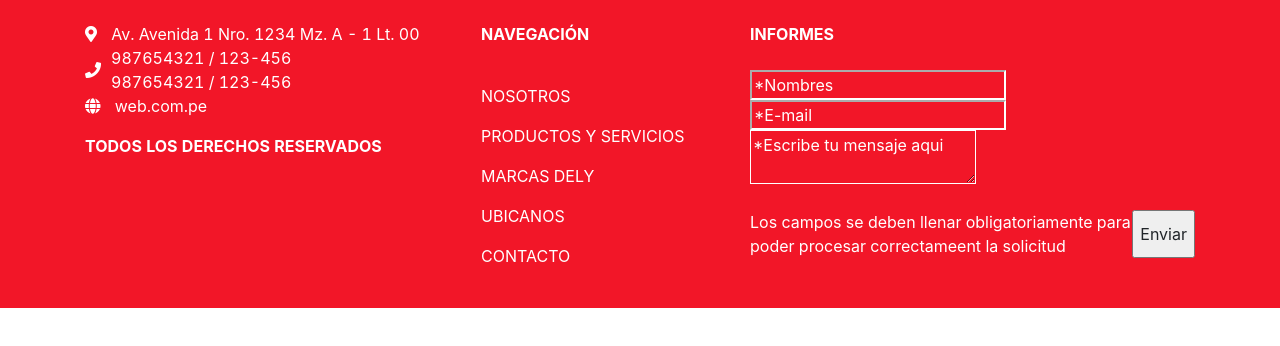
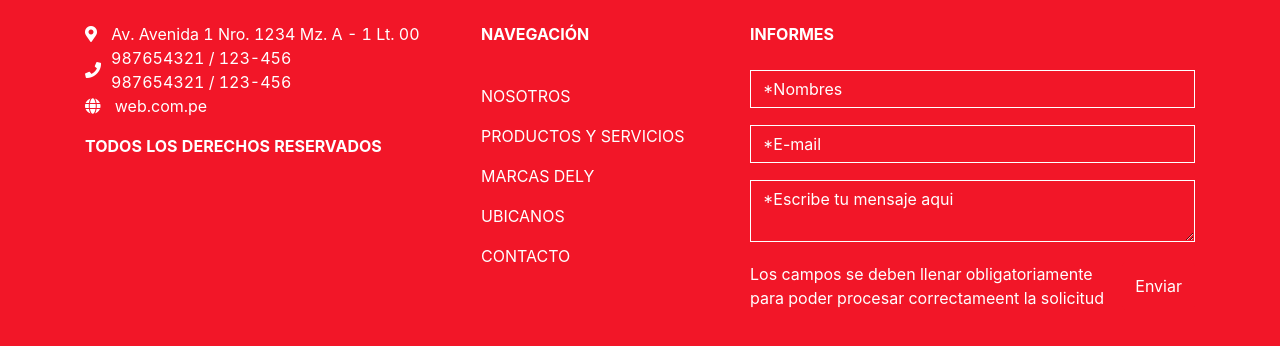
Before and after one commit to christianquispe/dely-landing-page, a React app: page / in a window 1280 px wide. Shown: the part 4226-4572 px from the top of the page. Before the commit the page ends 4534 px from the top, so only its background shows below. Built offline with nearby package versions, Linux system fonts and the light colour scheme; a web font is replaced by a local one.

Commit message:
fix: implement proper styles to contact form (#37)

```diff
--- a/src/components/Footer/FormContact.tsx
+++ b/src/components/Footer/FormContact.tsx
@@ -1,14 +1,13 @@
+import {
+  SERVICE_ID,
+  SUBJECT_MAIL,
+  TEMPLATE_ID,
+  TO_EMAIL,
+  TO_NAME,
+  USER_ID
+} from "@config/constants";
+import emailjs from "emailjs-com";
 import React, { useState } from "react";
-import { Button, Form } from "react-bootstrap";
-import emailjs from "emailjs-com";
-import {
-  TO_EMAIL,
-  SUBJECT_MAIL,
-  SERVICE_ID,
-  TEMPLATE_ID,
-  USER_ID,
-  TO_NAME,
-} from "@config/constants";
 
 export const FormContact: React.FC = () => {
   const [values, setValues] = useState({ name: "", email: "", message: "" });
@@ -44,13 +43,14 @@ export const FormContact: React.FC = () => {
 
   return (
     <form id="contact-form" className="contact-form" onSubmit={handleSubmit}>
+      <div className="form-group">
         <input
           type="text"
           required={true}
           name="name"
           placeholder="*Nombres"
           onChange={handleInputChange}
-        className="Form_input"
+          className="Form_input form-control"
         />
         <input
           type="email"
@@ -58,13 +58,13 @@ export const FormContact: React.FC = () => {
           required={true}
           placeholder="*E-mail"
           onChange={handleInputChange}
-        className="Form_input"
+          className="Form_input form-control"
         />
         <textarea
           name="message"
           placeholder="*Escribe tu mensaje aqui"
           onChange={handleInputChange}
-        className="Form_input"
+          className="Form_input form-control"
         />
         <div style={{ padding: "20px 0" }} className="d-flex flex-nowrap">
           <span className="text-white">
@@ -72,7 +72,8 @@ export const FormContact: React.FC = () => {
             correctameent la solicitud
           </span>
           {/* <Button type="submit">Enviar</Button> */}
-        <input type="submit" value="Enviar" />
+          <input type="submit" value="Enviar" className="btn btn-primary" />
+        </div>
       </div>
     </form>
   );
--- a/src/components/Footer/styles.scss
+++ b/src/components/Footer/styles.scss
@@ -22,6 +22,7 @@
 
 .Form_input {
   background-color: $primary-color !important;
+
   border-color: #ffffff !important;
   color: #ffffff !important;
   border-radius: 0 !important;
@@ -40,4 +41,7 @@
     /* Microsoft Edge */
     color: #ffffff !important;
   }
+  & + .Form_input {
+    margin-top: 17px;
+  }
 }
```
Lines whose indentation alone changed are shown as unchanged.
